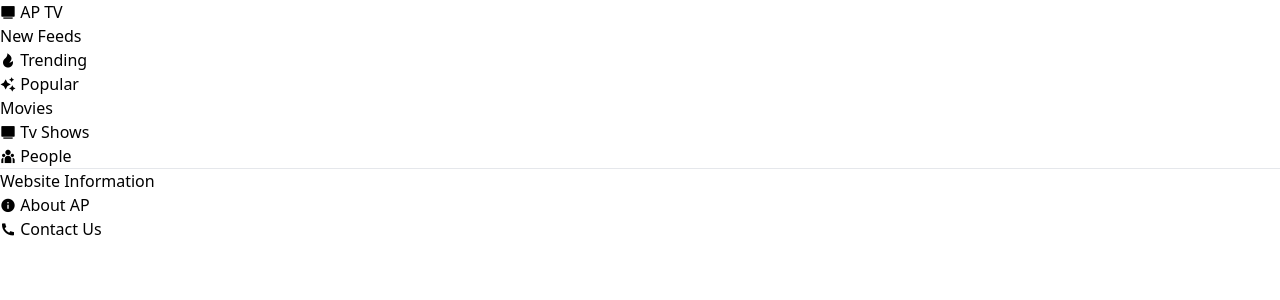
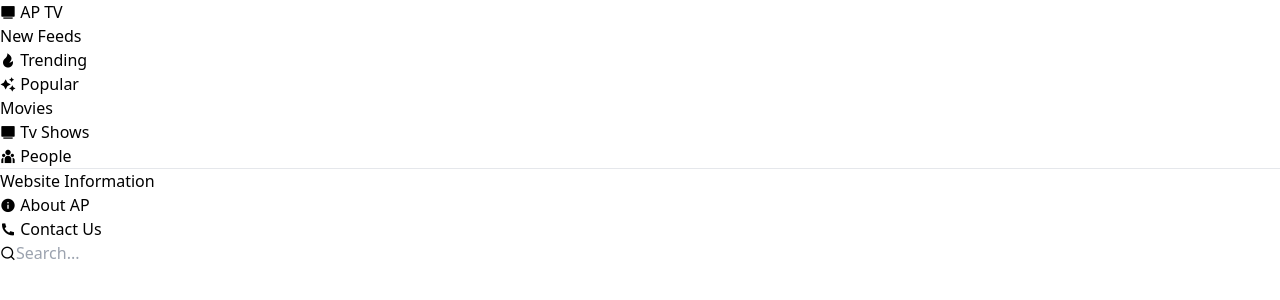
Before and after one commit to hardikk04/AP, a React (Vite) app: page / in a window 1280 px wide. Shown: the top 300 px of the page. Built offline with nearby package versions, Linux system fonts and the light colour scheme; some icons are missing.

Commit message:
added topnav

```diff
--- a/src/components/Home.jsx
+++ b/src/components/Home.jsx
@@ -1,11 +1,14 @@
 import Sidenav from "../partials/Sidenav";
+import Topnav from "../partials/Topnav";
 
 const Home = () => {
   document.title = "AP | HOME";
   return (
     <div className="w-full h-screen bg-[#1f1e24] flex">
       <Sidenav></Sidenav>
-      <div className="w-[80%] h-full"></div>
+      <div className="w-[80%] h-full">
+        <Topnav></Topnav>
+      </div>
     </div>
   );
 };
--- /dev/null
+++ b/src/partials/Topnav.jsx
@@ -0,0 +1,33 @@
+import { useState } from "react";
+import { Link } from "react-router-dom";
+
+const Topnav = () => {
+  const [query, setquery] = useState("");
+  return (
+    <div className="w-full flex justify-center items-center text-zinc-200 pt-[1vw] relative">
+      <i class="ri-search-line text-2xl"></i>
+      <input
+        className="w-1/2 bg-transparent ml-[1vw] text-zinc-200 text-xl outline-none"
+        placeholder="Search..."
+        value={query}
+        onChange={(e) => setquery(e.target.value)}
+        type="text"
+      />
+      {query && (
+        <i
+          onClick={() => setquery("")}
+          class="cursor-pointer ri-close-large-fill text-2xl"
+        ></i>
+      )}
+
+      <div className="w-1/2 max-h-[50vh] absolute top-[110%] bg-zinc-300 rounded-md overflow-auto">
+        {/* <Link className="p-10 inline-block w-full bg-gray-400 border-b-2 border-zinc-200 hover:text-black hover:bg-gray-500 duration-300 rounded-md">
+          <img src="" alt="" />
+          <span className="text-xl">Name</span>
+        </Link> */}
+      </div>
+    </div>
+  );
+};
+
+export default Topnav;
```
